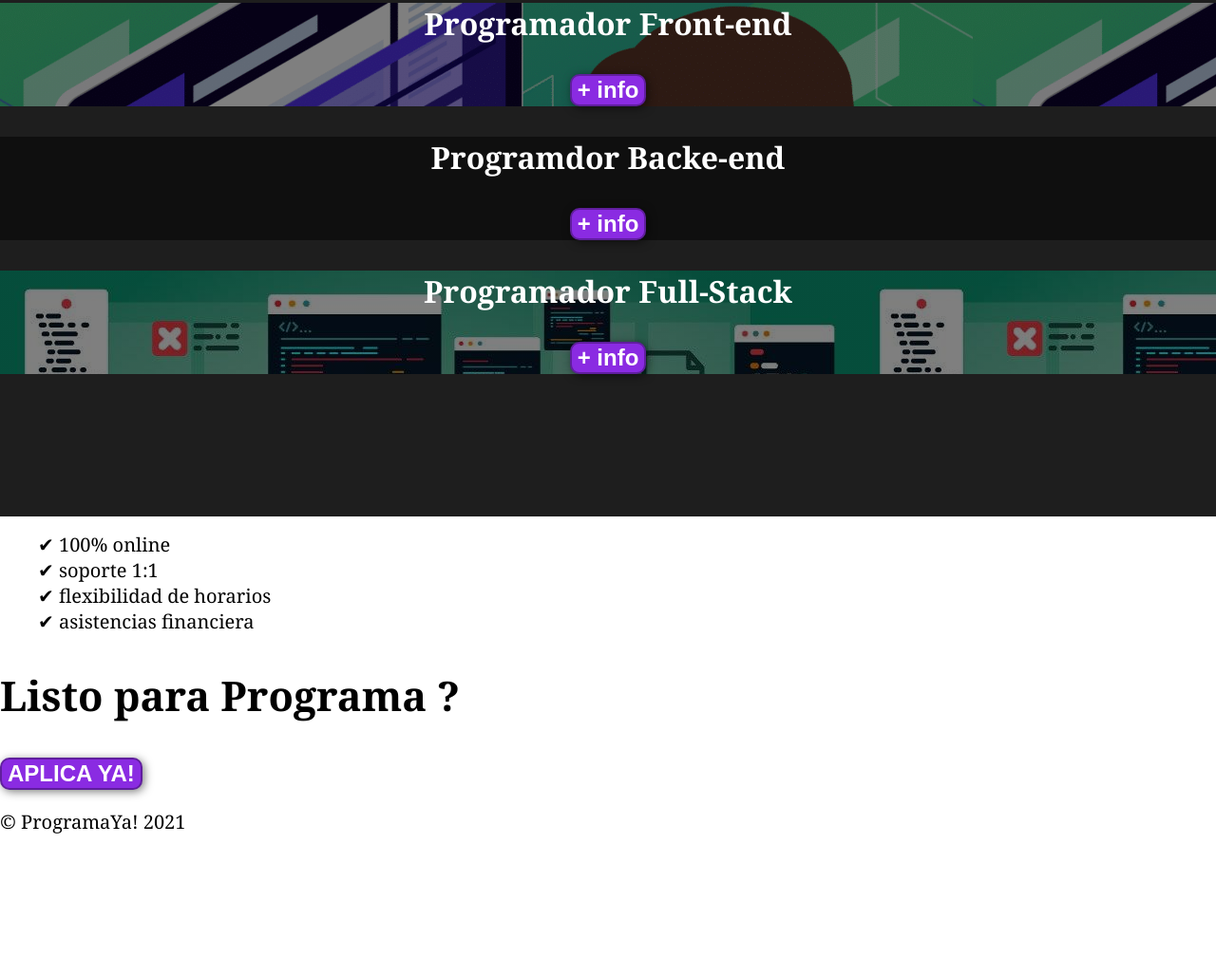
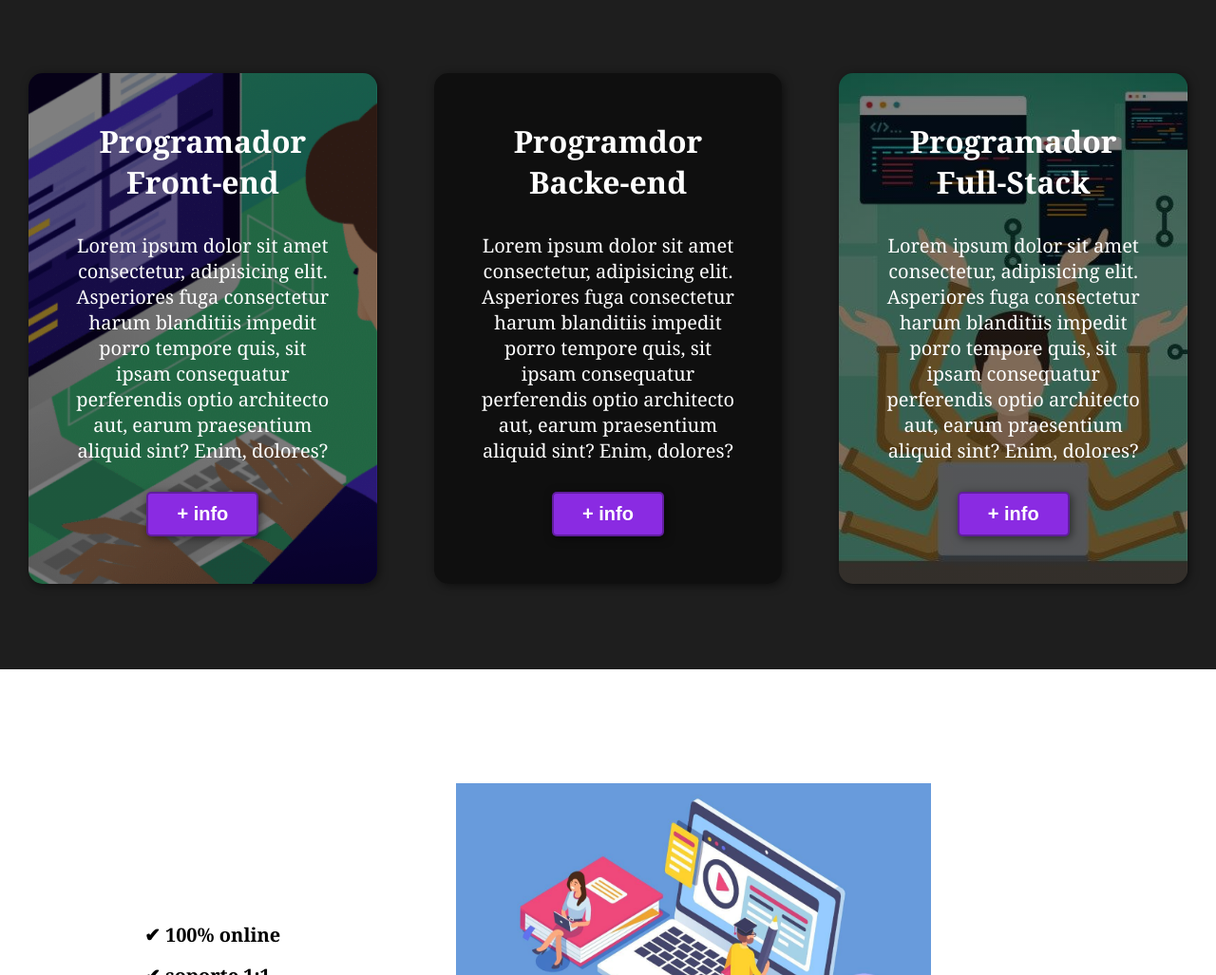
Before and after one commit to jssM19/my_proyect1, a plain HTML site: page index.html in a window 1280 px wide. Shown: the part 1773-2800 px from the top of the page at 95% size. Before the commit the page ends 2672 px from the top, so only its background shows below. Drawn offline with Linux system fonts and the light colour scheme.

Commit message:
he hecho muchos cambios he agregado ciertos elementos y e agregado estilos, ya con todo lo mencionado he logrado con la finalizacion de diseño de mi proyecto

```diff
--- a/index.css
+++ b/index.css
@@ -2,8 +2,11 @@
     box-sizing: border-box;
 }
 
+html{
+    scroll-behavior: smooth;
+}
 
-body {
+body{
     font-family: Georgia, Serif;
     margin: 0px;
 }
@@ -17,10 +20,10 @@
 li{ font-size: 1.25em;}
 
 button{
-    font-size: 1.5em;
+    font-size: 1.25em;
     font-weight: bold;
-    padding: 10px, 20px;
-    border-radius: 10px;
+    padding: 10px 30px;
+    border-radius: 5px;
     border: 2px solid rgba(0,0,0,0.3);
     box-shadow: 2px 2px 10px rgba(0,0,0,0.5);
     color: white;
@@ -97,6 +100,10 @@
     color: white;
 }
 
+#hero button{
+    font-size: 1em;
+}
+
 #somos-proya .container{
     text-align: center;
     padding: 200px 12px;
@@ -108,11 +115,12 @@
     text-align: center;
 }
 #nuestros-programas .container{
-   padding: 150px 0px;
+   padding: 60px 0px;
 }
 
 #nuestros-programas h2{
     margin-top: 0px;
+    font-size: 4em;
 }
 
 #nuestros-programas p{
@@ -120,7 +128,11 @@
 }
 
 #nuestros-programas .carta{
-
+    background-position: center center;
+    background-size: cover;
+    padding: 50px 0px;
+    margin: 30px;
+    border-radius: 15px;
 }
 
 .carta:first-child{
@@ -130,6 +142,7 @@
         rgb(0,0,0,0.5)
     )
     ,url("front-end.jpg");
+
 }
 
 .carta:nth-child(2){
@@ -139,6 +152,7 @@
         rgb(0,0,0,0.5)
     )
     ,url("Back-end.jpg");
+
 }
 
 .carta:nth-child(3){
@@ -148,4 +162,134 @@
         rgb(0,0,0,0.5)
     )
     ,url("full-stack.jpg");
+
 }
+
+#caracteristicas .container{
+    text-align: center;
+    padding: 250px 12px;
+}
+
+#caracteristicas li{
+    margin: 16px 0px;
+    font-weight: bold;
+}
+
+#final{
+    display: flex;
+    flex-direction: column;
+    justify-content: center;
+    align-items: center;
+    text-align: center;
+    background-color: rgb(30,30,30);
+    color: white;
+    height: 80vh;
+}
+#final h2{
+    font-size: 4vw;
+}
+
+#final button{
+    font-size: 2vw;
+}
+footer p{
+    margin: 0px;
+    padding: 12px;
+    color: rgb(100,100,100);
+}
+footer .container{
+    height: 150px;
+    display: flex;
+    justify-content: center;
+    align-items: flex-end;
+}
+footer{
+    background-color: rgb(230,230,230);
+}
+ /*apartir de aqui le aplico estilo a mi pagina tratando de que se adapte version escritorio */
+
+ @media (min-width: 720px){
+    header{
+        position: fixed;
+        width: 100%;
+    }
+    header .container{
+        flex-direction: row;
+        justify-content: space-between;
+    }
+    header nav{
+        flex-direction: row;
+        padding-bottom: 0;
+        padding-right: 20px;
+    }
+
+    #somos-proya .container{
+        display: flex;
+        justify-content: space-evenly;
+    }
+
+    #somos-proya .texto{
+        width: 50%;
+        max-width: 600px;
+        text-align: initial;
+        padding-left: 30px;
+        display: flex;
+        flex-direction: column;
+        justify-content: center;
+    }
+
+    #somos-proya h2{
+        margin-top: 0px;
+    }
+
+    #somos-proya .img-container{
+        background-image:url(somos-proya.jpg);
+        background-size: cover;
+        background-position: center;
+        height: 500px;
+        width: 400px;
+    }
+
+    #nuestros-programas .programas{
+        display: flex;
+        justify-content: center;
+    }
+
+    #nuestros-programas p{
+        display: block;
+        margin-bottom: 30px;
+    }
+
+    #nuestros-programas h3{
+        margin-top: 0;
+    }
+
+    #nuestros-programas .carta{
+        padding: 50px;
+        box-shadow: 2px 2px 10px rgba(0,0,0,0.5);
+    }
+    #caracteristicas{
+        background-image: url(usame.jpg);
+        background-repeat: no-repeat;
+        background-size: 500px 400px;
+        background-position: calc(100vw - 500px) 120px;
+
+    }
+
+    #caracteristicas .container{
+        text-align: initial;
+    }
+
+    #caracteristicas ul{
+        margin-left: 100px;
+    }
+
+    footer .container{
+        justify-content: flex-end;
+    }
+    @media (min-width: 1200px){
+        #caracteristicas{
+            background-position-x: calc(100vw - 800px);
+        }
+    }
+ }
--- a/index.html
+++ b/index.html
@@ -12,9 +12,9 @@
         <div class="container">
             <p class="logo">ProgramaYa!</p>
             <nav>
-                <a href="#">Quienes somos</a>
-                <a href="#">Nuestro programa</a>
-                <a href="#">Caracteristicas</a>
+                <a href="#somos-proya">Quienes somos</a>
+                <a href="#nuestros-programas">Nuestro programa</a>
+                <a href="#caracteristicas">Caracteristicas</a>
             </nav>
         </div>
     </header>
@@ -27,12 +27,13 @@
     </section>
     <section id="somos-proya">
         <div class="container">
-            <div class="img-container">
-                <h2>Somos <span class="color-acento">programaYa!</span></h2>
-                <p>Lorem ipsum dolor sit amet consectetur adipisicing elit. Laborum esse consectetur
-                culpa expedita nostrum molestiae modi obcaecati! Possimus nihil illum obcaecati fuga,
-                maiores ullam quibusdam vero voluptatem exercitationem corporis et.</p>
-            </div>
+            <div class="img-container"></div>
+                <div class="texto">
+                    <h2>Somos <span class="color-acento">programaYa!</span></h2>
+                    <p>Lorem ipsum dolor sit amet consectetur adipisicing elit. Laborum esse consectetur
+                    culpa expedita nostrum molestiae modi obcaecati! Possimus nihil illum obcaecati fuga,
+                    maiores ullam quibusdam vero voluptatem exercitationem corporis et.</p>
+                </div>
         </div>
     </section>
     <section id="nuestros-programas">
@@ -80,8 +81,8 @@
         </div>
 
     </section>
-    <section id="aplica-ya">
-        <h2>Listo para Programa ?</h2>
+    <section id="final">
+        <h2>Listo para Programar?</h2>
         <button>APLICA YA!</button>
     </section>
     <footer>
```
Also changed, not shown: somos-proya.jpg (added), usame.jpg (added).
